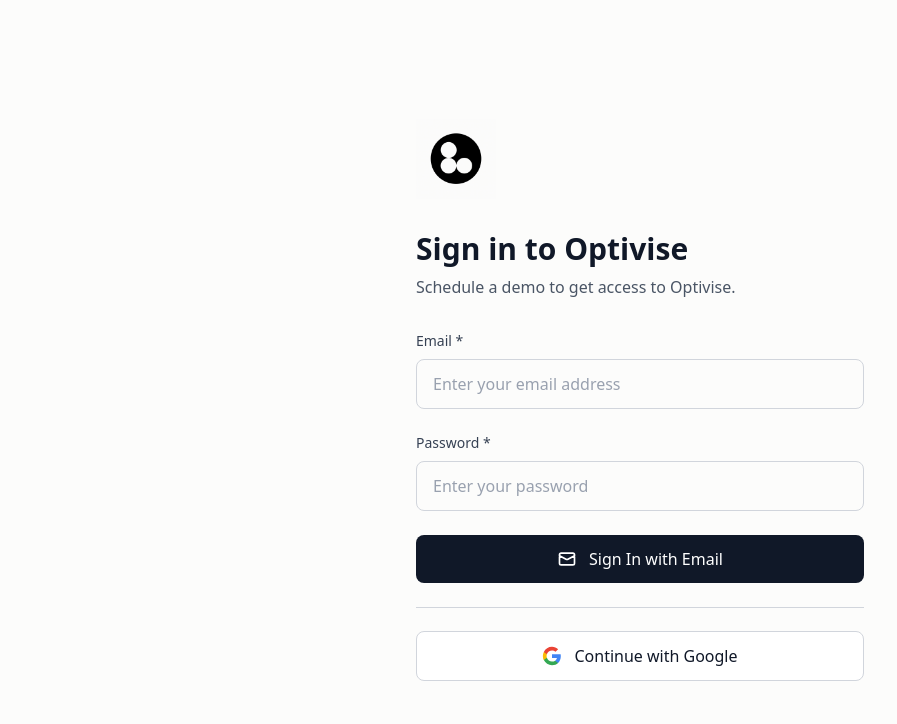
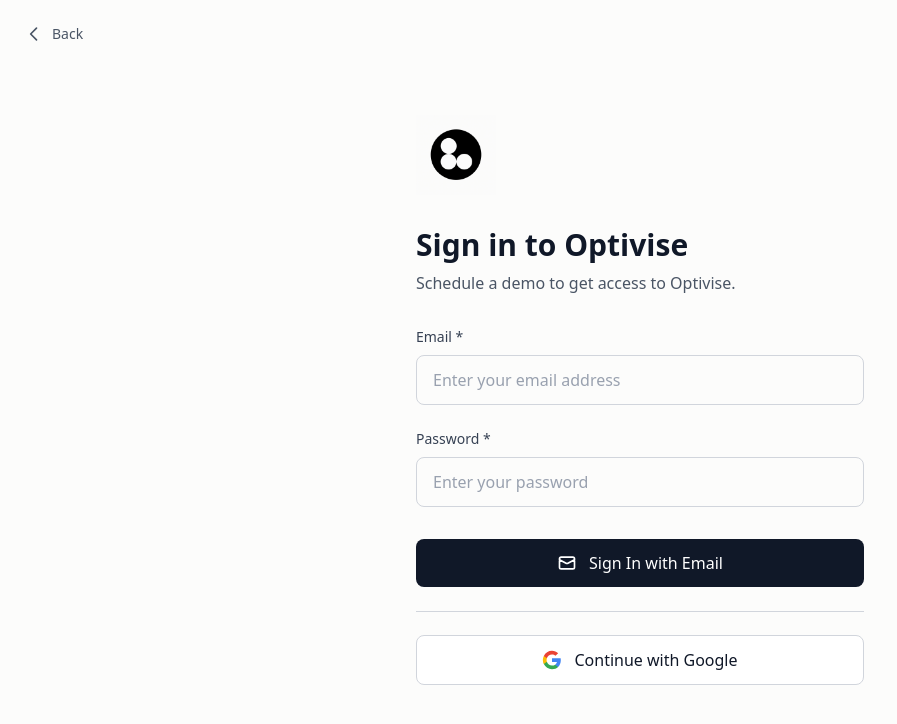
Before and after one commit to smoltafet/OptiviseWeb, a React (Create React App) app: page /login in a window 1280 px wide. Shown: the top 724 px of the page, without its empty margins (0-897 px from the left). Built offline with nearby package versions, Linux system fonts and the light colour scheme.

Commit message:
fixed login page change + new features

```diff
--- a/src/components/Header.jsx
+++ b/src/components/Header.jsx
@@ -1,10 +1,24 @@
-import React from 'react';
-import { Link } from 'react-router-dom';
+import React, { useState } from 'react';
+import { Link, useNavigate } from 'react-router-dom';
 
 const Header = () => {
+  const [isTransitioning, setIsTransitioning] = useState(false);
+  const navigate = useNavigate();
+
+  const handleLoginClick = (e) => {
+    e.preventDefault();
+    setIsTransitioning(true);
+
+    // Wait for fade animation to complete, then navigate
+    setTimeout(() => {
+      navigate('/login');
+    }, 300);
+  };
+
   return (
-    <header className="w-full z-50 sticky top-0 bg-white border-b border-gray-200">
-      <div className="container mx-auto px-6 py-4 flex justify-between items-center">
+    <div className={`transition-opacity duration-300 ${isTransitioning ? 'opacity-0' : 'opacity-100'}`}>
+      <header className="w-full z-50 sticky top-0 bg-white border-b border-gray-200">
+        <div className="container mx-auto px-6 py-4 flex justify-between items-center">
         <Link to="/" className="flex items-center gap-3">
           <img src="/logo-transparent.png" alt="Optivise" className="w-8 h-8" />
           <h1 className="text-2xl font-medium text-gray-900">
@@ -12,17 +26,18 @@
           </h1>
         </Link>
         <div className="flex items-center gap-4">
-          <Link
-            to="/login"
-            className="text-gray-700 hover:text-gray-900 font-medium">
+          <button
+            onClick={handleLoginClick}
+            className="text-gray-700 hover:text-gray-900 font-medium transition-colors">
             Login
-          </Link>
+          </button>
           <button className="bg-gray-900 text-white hover:bg-gray-800 font-medium rounded-lg px-6 py-2 cursor-pointer">
             Get the demo →
           </button>
         </div>
       </div>
     </header>
+    </div>
   );
 };
 
--- a/src/components/Hero.js
+++ b/src/components/Hero.js
@@ -4,6 +4,7 @@
   const [isVisible, setIsVisible] = useState(false);
   const [showDemoForm, setShowDemoForm] = useState(false);
   const [email, setEmail] = useState('');
+  const [showSuccess, setShowSuccess] = useState(false);
 
   useEffect(() => {
     const timer = setTimeout(() => {
@@ -16,8 +17,14 @@
   const handleSubmit = (e) => {
     e.preventDefault();
     console.log('Demo requested for:', email);
+    setShowSuccess(true);
     setEmail('');
-    setShowDemoForm(false);
+
+    // Hide success message and form after 3 seconds
+    setTimeout(() => {
+      setShowSuccess(false);
+      setShowDemoForm(false);
+    }, 3000);
   };
 
   return (
@@ -73,12 +80,21 @@
             <button className="bg-gray-900 text-white px-8 py-4 rounded-lg font-medium hover:bg-gray-800 transition-colors duration-200 flex items-center gap-2">
               Schedule a call →
             </button>
-            {!showDemoForm ? (
+            {!showDemoForm && !showSuccess ? (
               <button
                 onClick={() => setShowDemoForm(true)}
                 className="bg-white text-gray-900 border border-gray-300 px-8 py-4 rounded-lg font-medium hover:bg-gray-50 transition-all duration-300 flex items-center gap-2">
                 Watch a demo ▷
               </button>
+            ) : showSuccess ? (
+              <div className="flex items-center gap-3 bg-green-50 border border-green-200 rounded-xl px-6 py-4">
+                <div className="flex-shrink-0">
+                  <svg className="w-6 h-6 text-green-500" fill="none" stroke="currentColor" viewBox="0 0 24 24">
+                    <path strokeLinecap="round" strokeLinejoin="round" strokeWidth={2} d="M5 13l4 4L19 7" />
+                  </svg>
+                </div>
+                <span className="text-green-800 font-medium">Demo request sent successfully!</span>
+              </div>
             ) : (
               <form onSubmit={handleSubmit} className="relative">
                 <div
--- a/src/components/Login.js
+++ b/src/components/Login.js
@@ -1,8 +1,21 @@
-import React, { useState } from 'react';
+import React, { useState, useEffect } from 'react';
+import { useNavigate } from 'react-router-dom';
 
 const Login = () => {
   const [email, setEmail] = useState('');
   const [password, setPassword] = useState('');
+  const [isVisible, setIsVisible] = useState(false);
+  const [isTransitioning, setIsTransitioning] = useState(false);
+  const navigate = useNavigate();
+
+  useEffect(() => {
+    // Trigger slide-in animation after component mounts
+    const timer = setTimeout(() => {
+      setIsVisible(true);
+    }, 100);
+
+    return () => clearTimeout(timer);
+  }, []);
 
   const handleEmailSubmit = (e) => {
     e.preventDefault();
@@ -14,15 +27,38 @@
     console.log('Google login');
   };
 
+  const handleBackClick = () => {
+    setIsTransitioning(true);
+
+    // Wait for fade animation to complete, then navigate
+    setTimeout(() => {
+      navigate('/');
+    }, 300);
+  };
+
   return (
-        <div className="min-h-screen flex items-center justify-center py-12 px-4 sm:px-6 lg:px-8" style={{backgroundColor: '#fcfcfb'}}>
+        <div className={`min-h-screen flex items-center justify-center py-12 px-4 sm:px-6 lg:px-8 transition-all duration-500 ease-out ${isTransitioning ? 'opacity-0 translate-y-4' : 'opacity-100'}`} style={{backgroundColor: '#fcfcfb'}}>
+      {/* Back Button */}
+      <button
+        onClick={handleBackClick}
+        className={`absolute top-6 left-6 flex items-center gap-2 text-gray-600 hover:text-gray-900 transition-all duration-1000 ease-out ${isVisible ? 'translate-y-0 opacity-100' : '-translate-y-8 opacity-0'}`}
+      >
+        <svg className="w-5 h-5" fill="none" stroke="currentColor" viewBox="0 0 24 24">
+          <path strokeLinecap="round" strokeLinejoin="round" strokeWidth={2} d="M15 19l-7-7 7-7" />
+        </svg>
+        <span className="text-sm font-medium">Back</span>
+      </button>
+
       <div className="max-w-md w-full space-y-8">
         {/* Logo */}
+        <div className={`transform transition-all duration-1000 ease-out ${isVisible ? 'translate-y-0 opacity-100' : '-translate-y-8 opacity-0'}`}>
           <div className="flex justify-start">
             <img src="/logo.png" alt="Optivise" className="w-20 h-20" />
           </div>
+        </div>
 
         {/* Title */}
+        <div className={`transform transition-all duration-1000 ease-out delay-200 ${isVisible ? 'translate-y-0 opacity-100' : '-translate-y-8 opacity-0'}`}>
           <div className="text-left">
             <h2 className="text-3xl font-bold text-gray-900">
               Sign in to Optivise
@@ -31,8 +67,10 @@
               Schedule a demo to get access to Optivise.
             </p>
           </div>
+        </div>
 
         {/* Form */}
+        <div className={`transform transition-all duration-1000 ease-out delay-400 ${isVisible ? 'translate-y-0 opacity-100' : '-translate-y-8 opacity-0'}`}>
           <div className="space-y-6">
             {/* Email Field */}
             <div>
@@ -65,8 +103,11 @@
                 required
               />
             </div>
+          </div>
+        </div>
 
         {/* Buttons */}
+        <div className={`transform transition-all duration-1000 ease-out delay-600 ${isVisible ? 'translate-y-0 opacity-100' : '-translate-y-8 opacity-0'}`}>
           <div className="space-y-4">
             {/* Email Sign In Button */}
             <button
```
Lines whose indentation alone changed are shown as unchanged.
